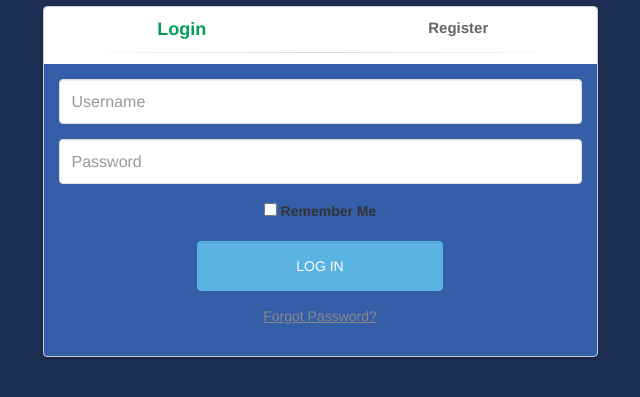
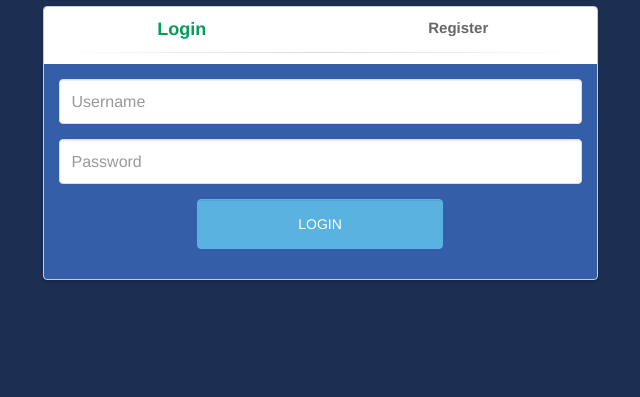
Before and after one commit to subhinlee/fellowme, a PHP site: page /signup.php in a window 1280 px wide. Shown: the part 154-551 px from the top of the page, without its empty margins (320-960 px from the left). Run offline with PHP 8.4, Linux system fonts and the light colour scheme; some libraries are stand-ins or nearby versions.

Commit message:
login&register has just completed! I'm going to have a long smoking.....

```diff
--- a/header.php
+++ b/header.php
@@ -1,6 +1,6 @@
 <?php
 session_start();
-
+//if the user is not logged in, it leads to signup page(signup.php)
 if(!isset($_SESSION["username"]) || $_SESSION["username"] == ""){
     header('Location: signup.php');
 }
@@ -26,6 +26,8 @@ if(!isset($_SESSION["username"]) || $_SESSION["username"] == ""){
     <script src="https://code.jquery.com/jquery-2.2.0.min.js"></script>
     <script src="https://code.highcharts.com/highcharts.js"></script>
     <script src="https://code.highcharts.com/modules/data.js"></script>
+    <link rel="stylesheet" href="https://cdnjs.cloudflare.com/ajax/libs/jquery-confirm/3.3.0/jquery-confirm.min.css">
+    <script src="https://cdnjs.cloudflare.com/ajax/libs/jquery-confirm/3.3.0/jquery-confirm.min.js"></script>
     <script src="js/bootstrap.min.js"></script>
     <script src="js/main.js"></script>
 
@@ -79,7 +81,7 @@ if(!isset($_SESSION["username"]) || $_SESSION["username"] == ""){
                 </a>
             </li>
             <li>
-                <a href="/logout.php">
+                <a href="logout.php">
                     <span><i class="fa fa-sign-out" aria-hidden="true"></i></span>
                     <span>Log out</span>
                 </a>
--- a/signup.php
+++ b/signup.php
@@ -1,3 +1,12 @@
+<?php
+session_start();
+//if the user is already logged in then it leads to index page(index.php)
+if(isset($_SESSION["username"]) && $_SESSION["username"] != ""){
+    header('Location: index.php');
+}
+
+?>
+
 <!DOCTYPE html>
 <head>
     <meta charset="utf-8">
@@ -17,6 +26,8 @@
     <script src="https://code.jquery.com/jquery-2.2.0.min.js"></script>
     <script src="https://code.highcharts.com/highcharts.js"></script>
     <script src="https://code.highcharts.com/modules/data.js"></script>
+    <link rel="stylesheet" href="https://cdnjs.cloudflare.com/ajax/libs/jquery-confirm/3.3.0/jquery-confirm.min.css">
+    <script src="https://cdnjs.cloudflare.com/ajax/libs/jquery-confirm/3.3.0/jquery-confirm.min.js"></script>
     <script src="js/bootstrap.min.js"></script>
     <script src="js/signup.js"></script>
 </head>
@@ -48,36 +59,28 @@
                     <div class="row">
                         <div class="col-lg-12">
                             <!--Login Form-->
-                            <form id="login-form" role="form" style="display: block;">
+                            <div id="login-form" style="display: block;">
                                 <div class="form-group">
-                                    <input type="text" name="userName" id="userName" tabindex="1" class="form-control" placeholder="Username" value="">
+                                    <input type="text" name="userName" id="login-userName" tabindex="1" class="form-control" placeholder="Username" value="">
                                 </div>
                                 <div class="form-group">
-                                    <input type="password" name="password" id="password" tabindex="2" class="form-control" placeholder="Password">
-                                </div>
-                                <div class="form-group text-center">
-                                    <input type="checkbox" tabindex="3" class="" name="remember" id="remember">
-                                    <label for="remember"> Remember Me</label>
+                                    <input type="password" name="password" id="login-password" tabindex="2" class="form-control" placeholder="Password">
                                 </div>
                                 <div class="form-group">
                                     <div class="row">
                                         <div class="col-sm-6 col-sm-offset-3">
-                                            <input type="submit" name="login-submit" id="login-submit" tabindex="4" class="form-control btn btn-login" value="Log In">
+                                          <button onclick="loginClicked()" name="login-submit" id="login-submit" tabindex="4" class="form-control btn btn-login">
+                                              LOGIN
+                                          </button>
+                                          <div id="login-message">
+
+                                          </div>
                                         </div>
                                     </div>
                                 </div>
-                                <div class="form-group">
-                                    <div class="row">
-                                        <div class="col-lg-12">
-                                            <div class="text-center">
-                                                <a href="http://phpoll.com/recover" tabindex="5" class="forgot-password">Forgot Password?</a>
-                                            </div>
-                                        </div>
-                                    </div>
-                                </div>
-                            </form>
+                            </div>
                             <!-- Registration Form -->
-                            <form id="register-form"  role="form" style="display: none;">
+                            <div id="register-form" style="display: none;">
                                 <div class="form-group">
                                     <input type="text" name="userName" id="userName" tabindex="1" class="form-control" placeholder="Username" value="">
                                 </div>
@@ -90,15 +93,16 @@
                                 <div class="form-group">
                                     <div class="row">
                                         <div class="col-sm-6 col-sm-offset-3">
-                                            <button onclick="regiterClicked()" name="register-submit" id="register-submit" tabindex="4" class="form-control btn btn-register">
+                                            <button onclick="registerClicked()" name="register-submit" id="register-submit" tabindex="4" class="form-control btn btn-register">
                                                 Register Now
                                             </button>
                                             <div id="message">
+
                                             </div>
                                         </div>
                                     </div>
                                 </div>
-                            </form>
+                            </div>
                         </div>
                     </div>
                 </div>
@@ -113,22 +117,79 @@
 
   function loginClicked(){
 
+    var username = $('#login-userName').val().trim();
+    var password = $('#login-password').val().trim();
+    var messagediv = $('#login-message');
+
+    if(username == "" || password == ""){
+      messagediv.html("Please fill all required fields");
+      return;
+    }
+
+    $.ajax({
+      type: 'GET',
+      contentType: 'application/json',
+      url: './api/login.php?userName=' + username + '&password=' + password,
+      dataType: "json",
+      //data:  FormToJSON($('#form-banner_add')),
+      success: function(data, textStatus){
+        if(data['status'] == "success"){
+          window.location.assign('index.php');
+        }else{
+           messagediv.html(data['message']);
+        }
+
+
+
+      },
+      error: function(textStatus){
+        console.log(textStatus);
+      }
+    })
   }
 
-  function regiterClicked(){
-    var username = $('#userName').val();
-    var password = $('#password').val();
+
+  function registerClicked(){
+
+    var username = $('#userName').val().trim();
+    var password = $('#password').val().trim();
+    var cpassword = $('#confirm-password').val().trim();
+    var messagediv = $('#message');
+    console.log(username + "/" + password + "/" + cpassword);
+
+    if(username == "" || password == ""  || cpassword == "" ){
+      messagediv.html("Please fill all required fields");
+      return;
+    }
+    if(password != cpassword){
+      messagediv.html("Please type the same password to confirm");
+      return;
+    }
+
 
 
     $.ajax({
       type: 'GET',
       contentType: 'application/json',
-      url: '../api/register.php?userName=' + username + '&password=' + password,
+      url: './api/register.php?userName=' + username + '&password=' + password,
       dataType: "json",
       //data:  FormToJSON($('#form-banner_add')),
       success: function(data, textStatus){
+        if(data['status'] == "success"){
+          $.confirm({
+            title: 'Success!',
+            content: 'You have successfully registered press OK to login',
+            buttons: {
+              confirm: function () {
+                window.location.assign('index.php');
+              }
+            }
+          });
+        }else{
+           messagediv.html(data['message']);
+        }
 
-        $('#message').html(data['message']);
+
 
       },
       error: function(textStatus){
```
